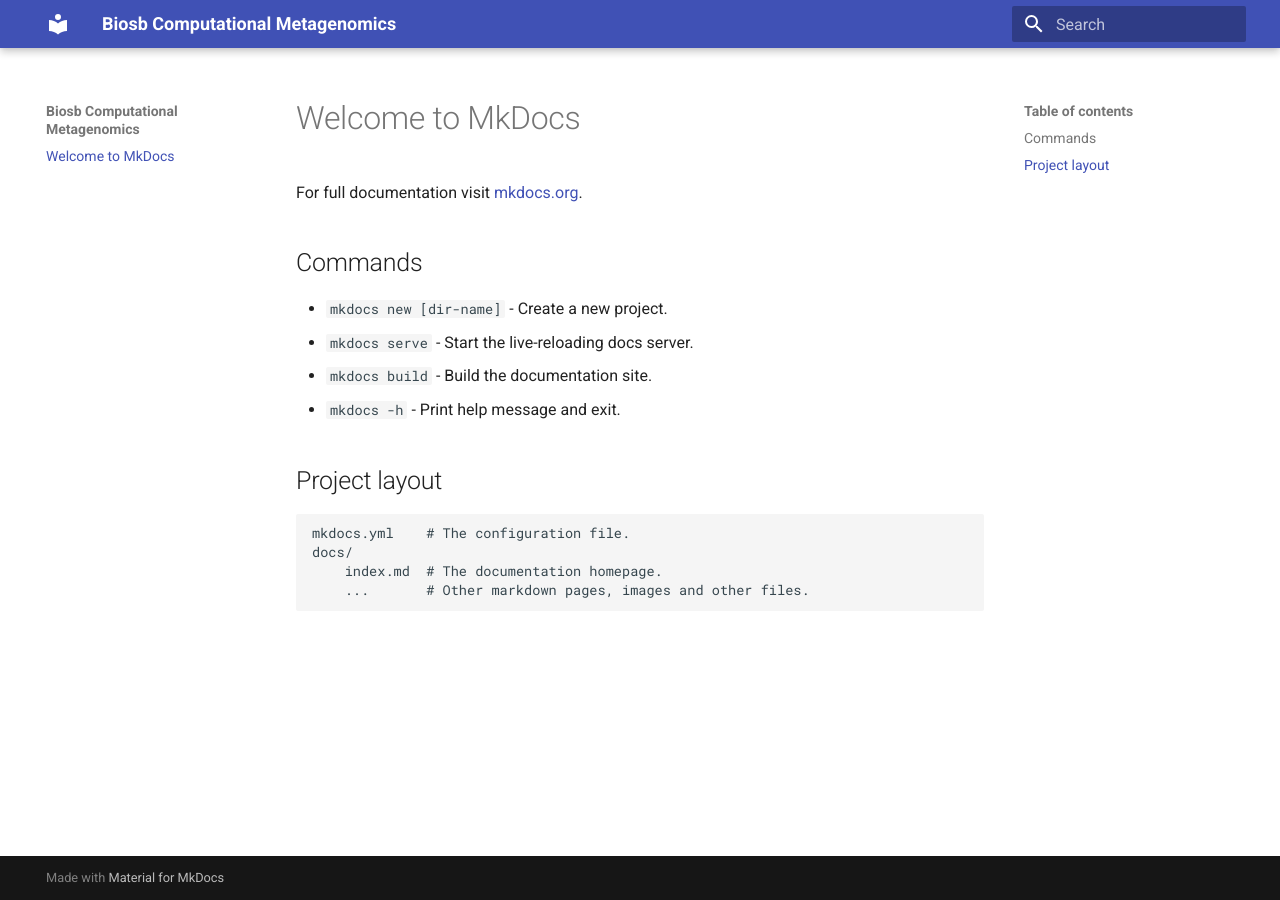
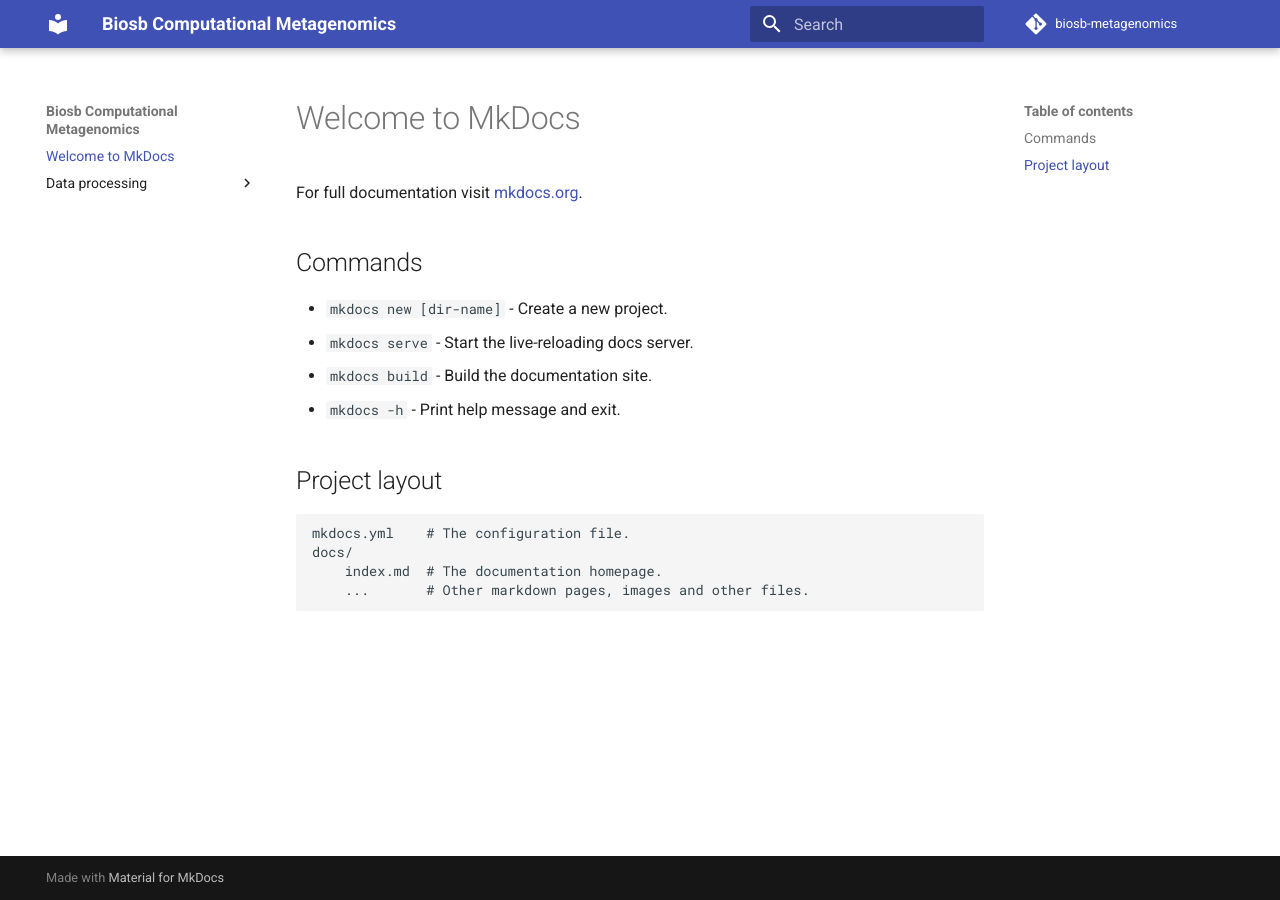
Before and after one commit to mdehollander/biosb-metagenomics, an MkDocs documentation site: the page built from docs/index.md, in a window 1280 px wide. Built offline with MkDocs 1.6.1 and Material for MkDocs 9.7.7, drawn with Linux system fonts in a browser that asks for light colours; comment, search, counter and statistics services are not loaded.

Commit message:
Add data processing parts

```diff
--- a/mkdocs.yml
+++ b/mkdocs.yml
@@ -1,3 +1,9 @@
 site_name: Biosb Computational Metagenomics
+
+# Repository
+repo_url: https://github.com/mdehollander/biosb-metagenomics
+repo_name: biosb-metagenomics
+
+# Styling
 theme:
   name: material
```
Also changed, not shown: docs/data-processing/assembly.md (added), docs/data-processing/binning.md (added), docs/data-processing/functional-annotation.md (added), docs/data-processing/intro.md (added), docs/data-processing/quality-control.md (added), docs/data-processing/taxonomic-annotation.md (added).
